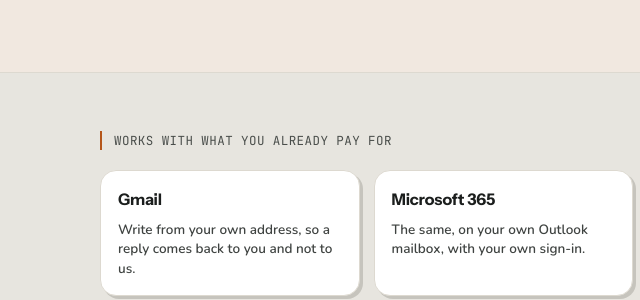
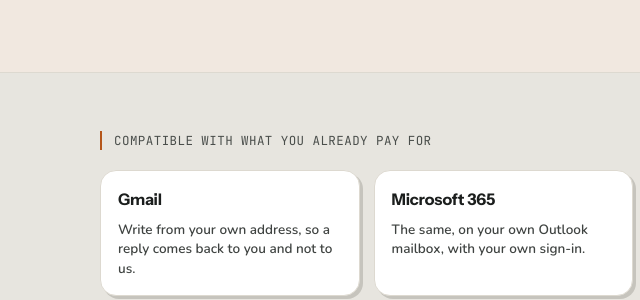
Before and after one commit to Attache-design/attache-group, a plain HTML site: page index.html in a window 1280 px wide. Shown: the part 7500-7800 px from the top of the page, 0-640 px from the left. Drawn offline with nearby package versions, Linux system fonts and the light colour scheme.

Commit message:
Compatible, not works with

```diff
--- a/index.html
+++ b/index.html
@@ -661,7 +661,7 @@ footer{border-top:var(--line-2) solid var(--edge);background:rgb(241 238 232 / .
 <!-- ============================ 08 · WORKS WITH ============================ -->
 <section class="works">
   <div class="wrap">
-    <p class="cap">Works with what you already pay for</p>
+    <p class="cap">Compatible with what you already pay for</p>
     <ul class="wlist">
       <li>
         <strong>Gmail</strong>
```
